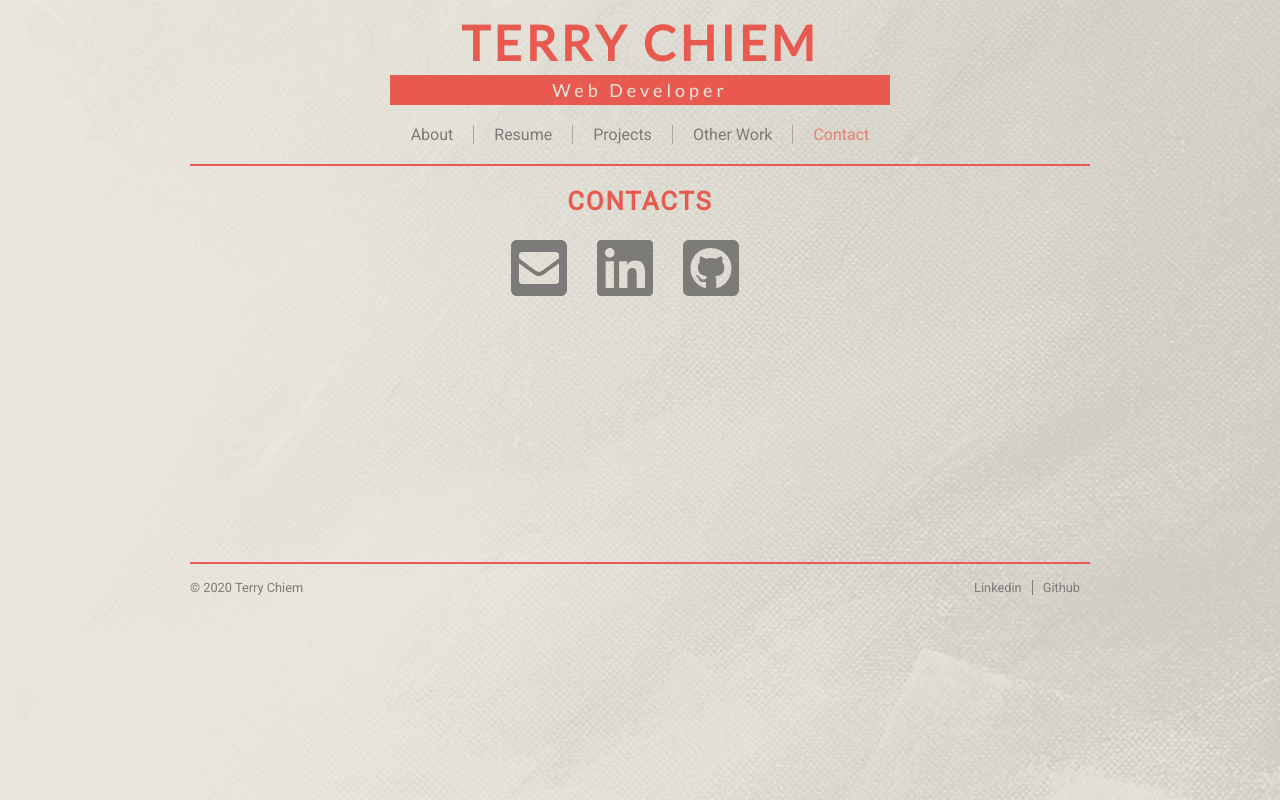
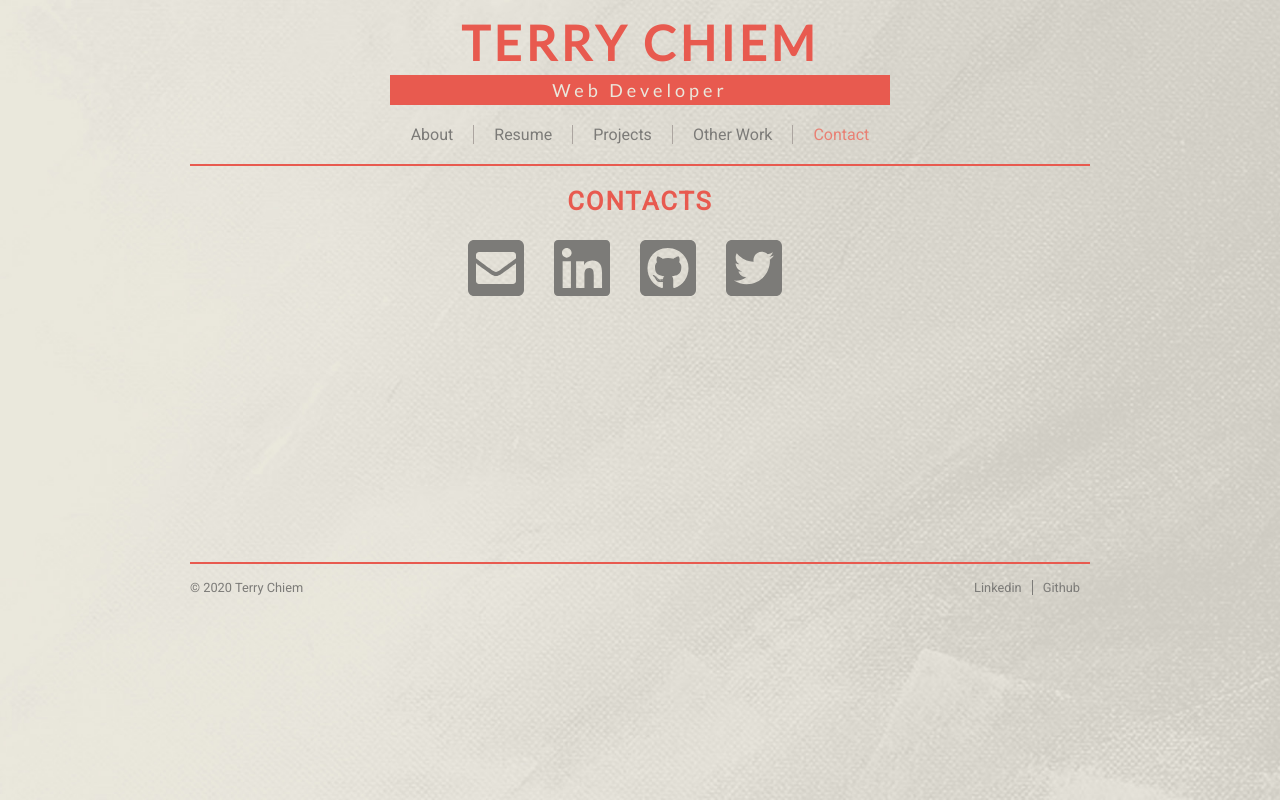
Before and after one commit to terchiem/homepage, a React (Create React App) app: page /contact in a window 1280 px wide. Built offline with nearby package versions, Linux system fonts and the light colour scheme.

Commit message:
Add Twitter to contact page

```diff
--- a/src/components/Contact.js
+++ b/src/components/Contact.js
@@ -2,7 +2,7 @@ import React from 'react';
 
 import { FontAwesomeIcon } from '@fortawesome/react-fontawesome';
 import { faEnvelopeSquare } from '@fortawesome/free-solid-svg-icons';
-import { faGithubSquare, faLinkedin } from '@fortawesome/free-brands-svg-icons';
+import { faGithubSquare, faLinkedin, faTwitterSquare } from '@fortawesome/free-brands-svg-icons';
 
 function Contact() {
   return (
@@ -24,6 +24,11 @@ function Contact() {
             <FontAwesomeIcon icon={faGithubSquare} size="lg" />
           </a>
         </li>
+        <li>
+          <a href="https://twitter.com/terrychiem">
+            <FontAwesomeIcon icon={faTwitterSquare} size="lg" />
+          </a>
+        </li>
       </ul>
     </div>
   )
```
